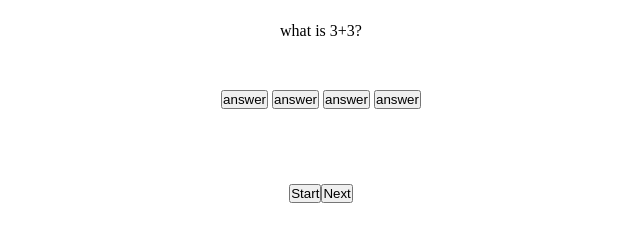
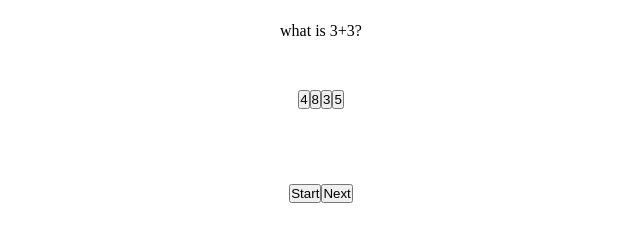
Before and after one commit to Ollie-Judge/Quizz-App, a plain HTML site: page index.html in a window 1280 px wide. Both pictures are taken after a click on the button "Start". Shown: the part 90-332 px from the top of the page, without its empty margins (319-959 px from the left). Drawn offline with Linux system fonts and the light colour scheme.

Commit message:
got answer output to buttons

```diff
--- a/index.html
+++ b/index.html
@@ -11,12 +11,7 @@
     <div id="gameContainer">
       <div>
         <div id="questionContainer">Question</div>
-        <div id="answerButtonsContainer">
-          <button id="answer1">answer</button>
-          <button id="answer2">answer</button>
-          <button id="answer3">answer</button>
-          <button id="answer4">answer</button>
-        </div>
+        <div id="answerButtonsContainer"></div>
       </div>
       <div id="controls">
         <button id="startButton">Start</button
--- a/script.js
+++ b/script.js
@@ -1,10 +1,21 @@
 const startButton = document.getElementById("startButton");
 const questionContainer = document.getElementById("questionContainer");
+const answerButtonsContainer = document.getElementById(
+  "answerButtonsContainer"
+);
 
 const start = () => {
   const randomQuestion = Math.floor(Math.random() * 4);
-  console.log(questions[randomQuestion]);
-  questionContainer.innerHTML = questions[randomQuestion].question;
+  let question = questions[randomQuestion].question;
+  questionContainer.innerHTML = question;
+
+  questions[randomQuestion].answers.forEach((answer) => {
+    const answerButton = document.createElement("button");
+    answerButton.innerHTML = answer.text;
+    answerButton.id = answer.text;
+    answerButtonsContainer.appendChild(answerButton);
+    console.log(answer.text);
+  });
 };
 
 startButton.addEventListener("click", start);
```
